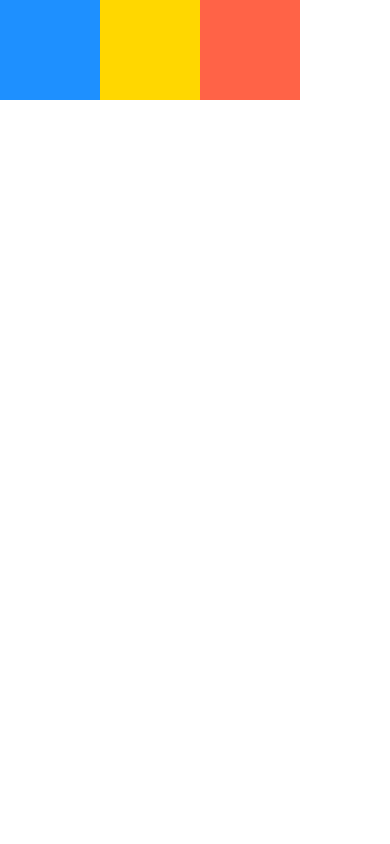
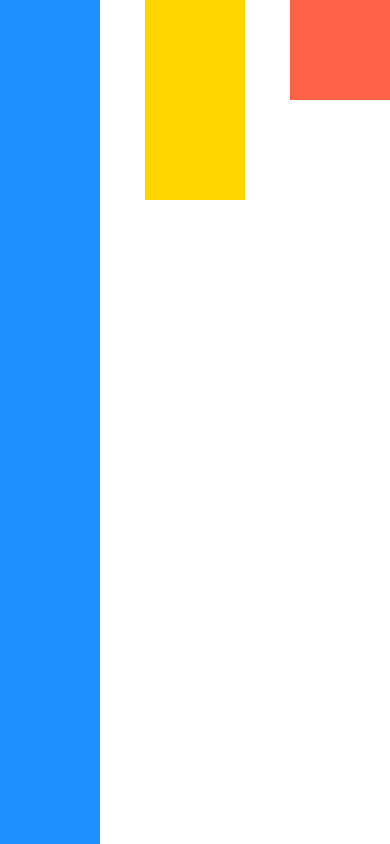
Before and after one commit to adityasid/DoneWithIt, a React Native app: screen / in a window 390 px wide. Built offline with nearby package versions, Linux system fonts and the light colour scheme.

Commit message:
justifyContent: 'space-between', alignItems: 'stretch'

```diff
--- a/App.js
+++ b/App.js
@@ -1,7 +1,8 @@
 import React from 'react';
 import {
   View,
-  StyleSheet
+  StyleSheet,
+  SafeAreaView
 } from 'react-native';
 
 
@@ -13,21 +14,23 @@ export default function App() {
       style={{
         backgroundColor: "white",
         flex: 1,
-        flexDirection: 'row'
+        flexDirection: 'row',
+        justifyContent: 'space-between',
+        alignItems: 'stretch'
       }}
     >
       <View
         style={{
           backgroundColor: 'dodgerblue',
           width: 100,
-          height: 100,
+          // height: 300,
         }}
       />
       <View
         style={{
           backgroundColor: 'gold',
           width: 100,
-          height: 100,
+          height: 200,
         }}
       />
       <View
```
